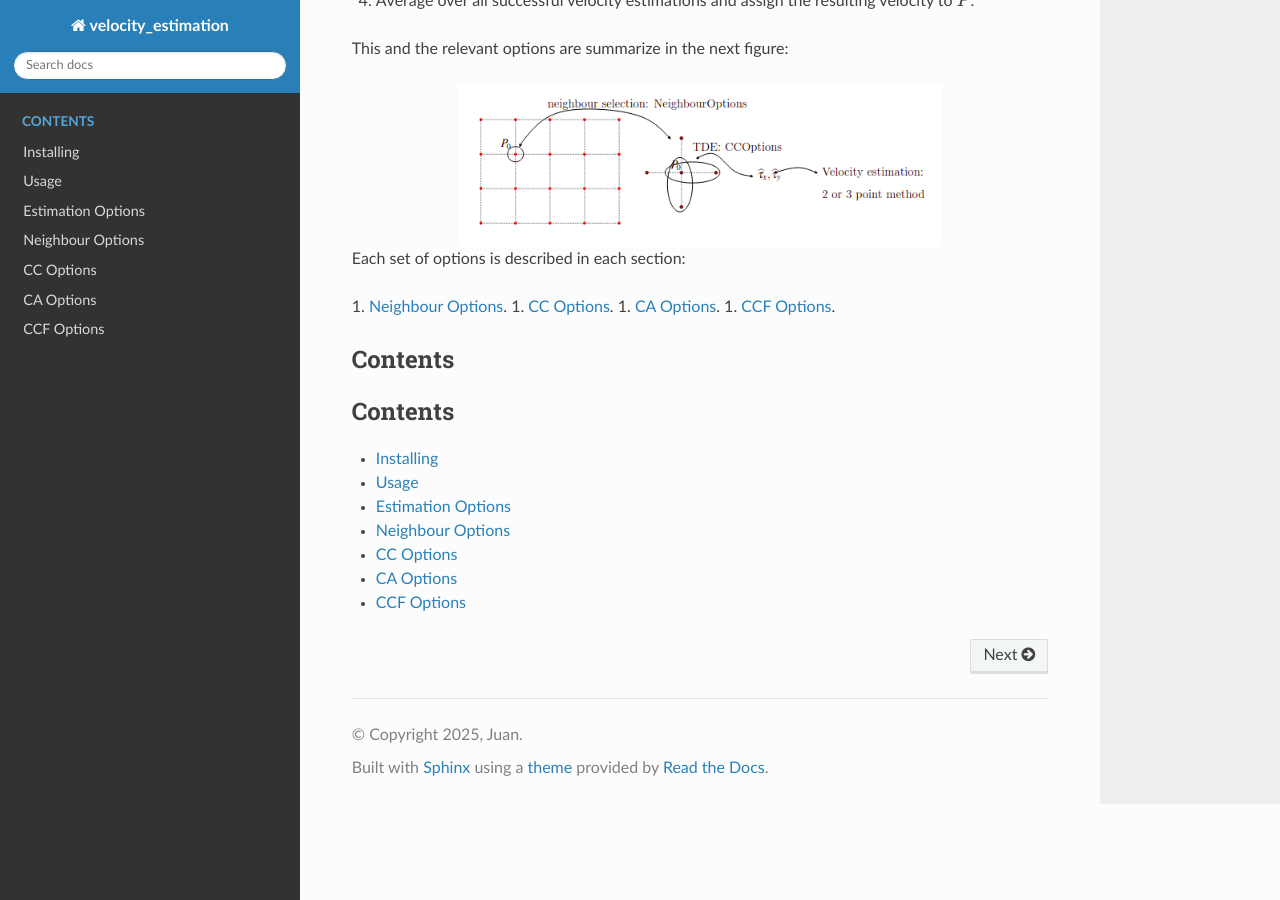
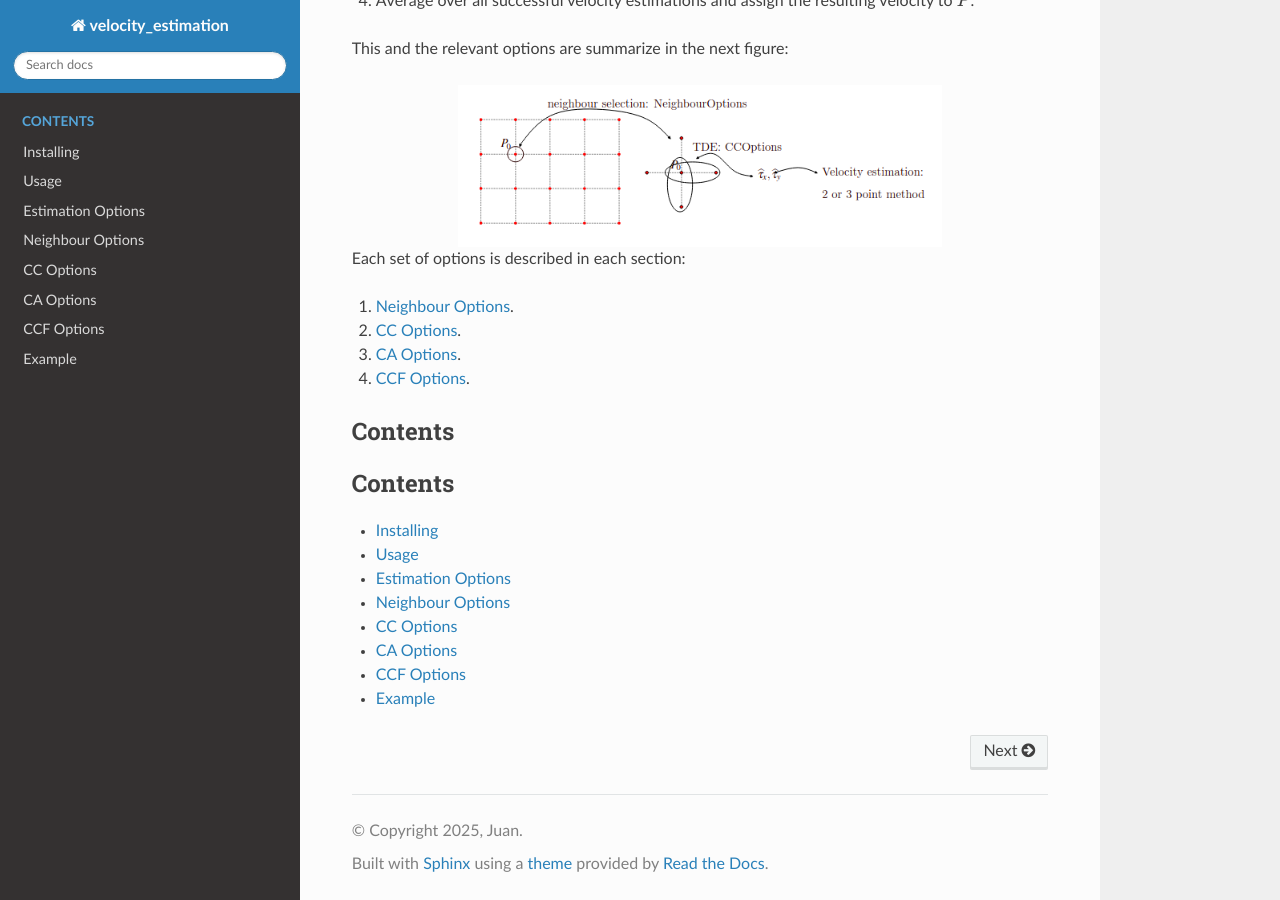
Before and after one commit to uit-cosmo/velocity-estimation, a Sphinx documentation site: the page built from docs/index.rst, in a window 1280 px wide and 900 px high, scrolled down 1517 px. Built offline with Sphinx 7.4.7 and the Read the Docs theme 3.1.0, drawn with Linux system fonts in a browser that asks for light colours.

Commit message:
Try like this

```diff
--- a/docs/index.rst
+++ b/docs/index.rst
@@ -46,9 +46,9 @@
 Each set of options is described in each section:
 
 1. :ref:`velocity_estimation-estimation_options-neighbour`.
-1. :ref:`velocity_estimation-estimation_options-cc`.
-1. :ref:`velocity_estimation-estimation_options-ca`.
-1. :ref:`velocity_estimation-estimation_options-ccf`.
+2. :ref:`velocity_estimation-estimation_options-cc`.
+3. :ref:`velocity_estimation-estimation_options-ca`.
+4. :ref:`velocity_estimation-estimation_options-ccf`.
 
 Contents
 --------
```
Also changed, not shown: other parts of docs/index.rst (+1 -0 lines).
